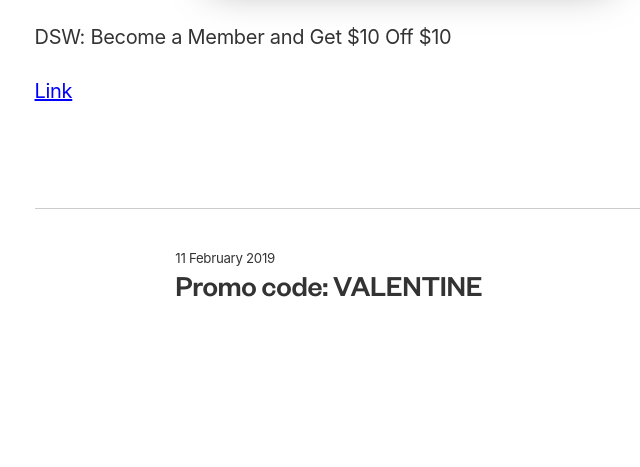
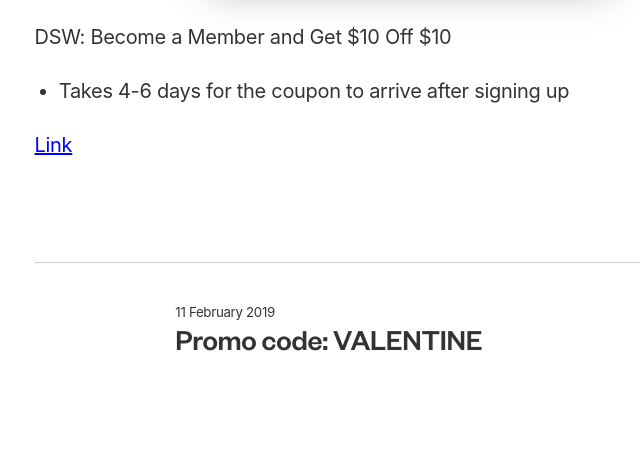
Before and after one commit to ohiosveryown/atldeals, a Jekyll site: the page built from _posts/2019-02-19-dsw-10-dollars-off.markdown, in a window 1280 px wide. Shown: the part 653-1120 px from the top of the page, without its empty margins (230-870 px from the left). Built offline with Jekyll 4.4.1, drawn with Linux system fonts in a browser that asks for light colours; before the commit the page ends 1066 px from its top, so only the background shows below that.

Commit message:
Updated Dsw 10 Dollars Off

```diff
--- a/_posts/2019-02-19-dsw-10-dollars-off.markdown
+++ b/_posts/2019-02-19-dsw-10-dollars-off.markdown
@@ -10,4 +10,6 @@
 
 DSW: Become a Member and Get $10 Off $10
 
+* Takes 4-6 days for the coupon to arrive after signing up
+
 [Link](https://www.dsw.com/en/us/create-account)
```
